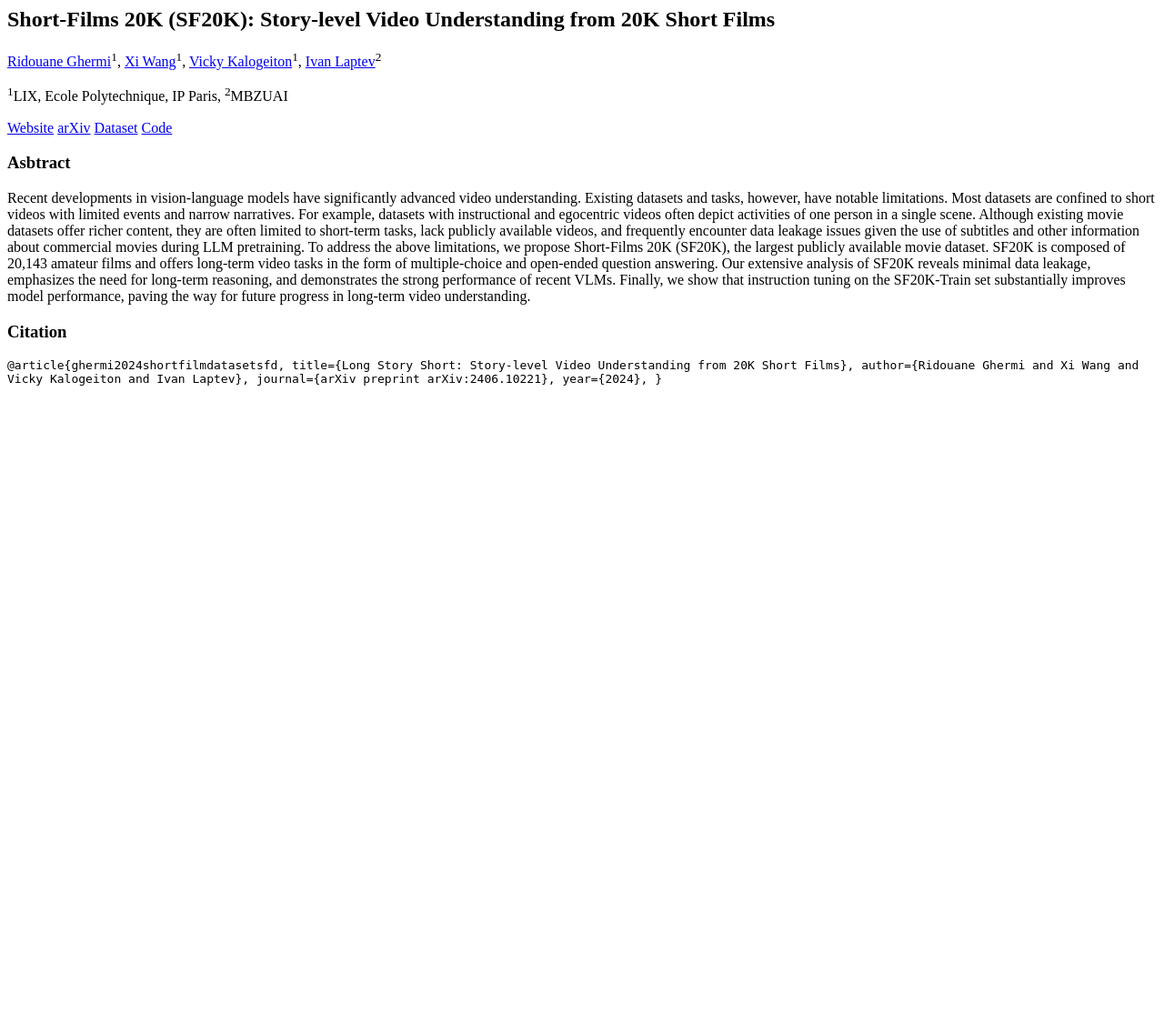
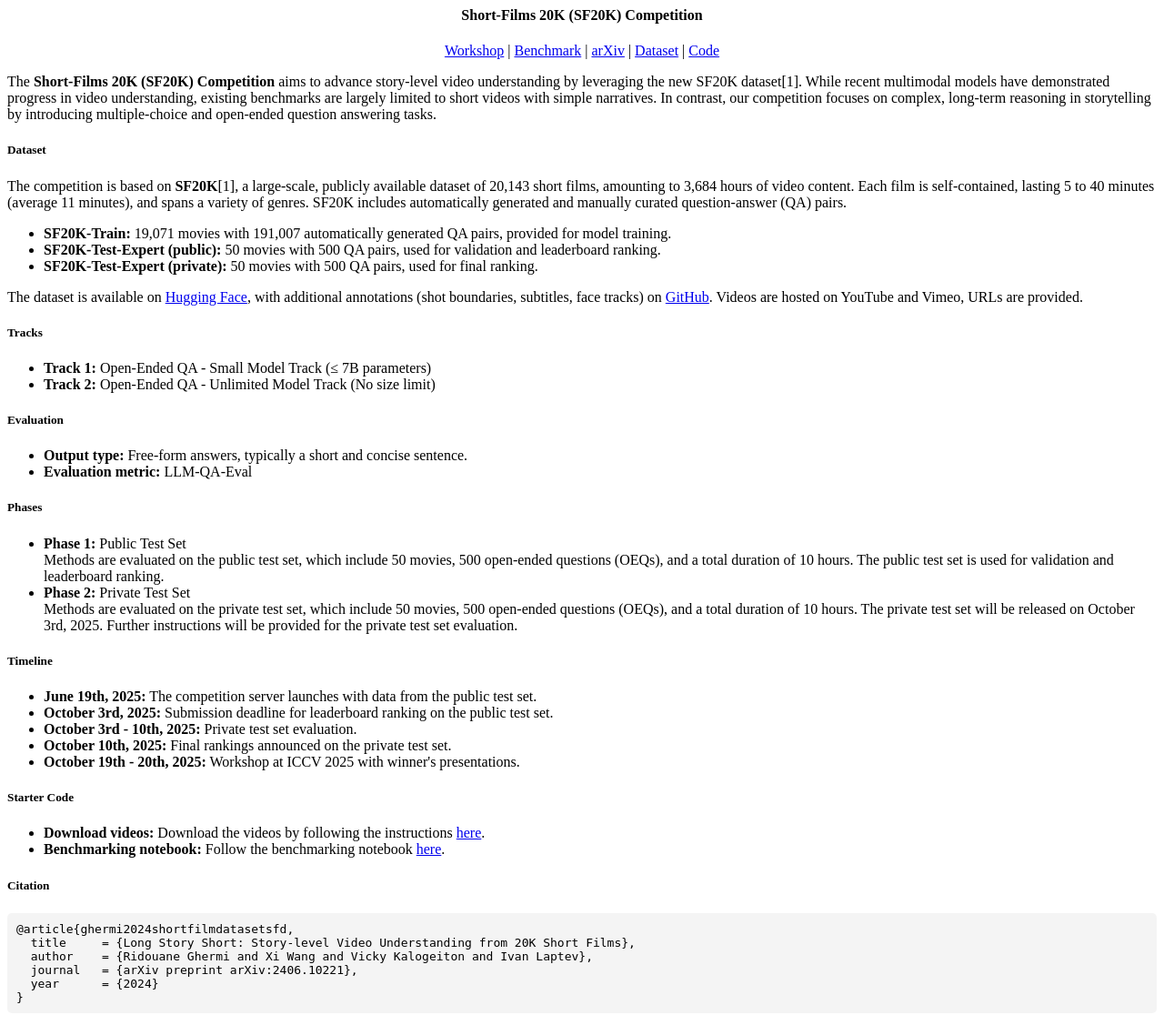
Before and after one commit to ridouaneg/SF20K-Competition, a Python web app: template templates/description.html in a window 1280 px wide. Shown: the whole page at 91% size. Before the commit the page ends 424 px from the top, so only its background shows below. Run offline with Jinja, Linux system fonts and the light colour scheme; the template is opened without the code that fills it, so the values that code supplies are empty.

Commit message:
Update description.html

```diff
--- a/templates/description.html
+++ b/templates/description.html
@@ -1,44 +1,109 @@
-<h2><strong>Short-Films 20K (SF20K): Story-level Video Understanding from 20K Short Films</strong></h2>
+<style>
+  .center {
+    text-align: center;
+  }
+  pre.code {
+    background-color: #f4f4f4;
+    padding: 10px;
+    overflow-x: auto;
+    border-radius: 5px;
+    font-family: monospace;
+  }
+</style>
 
-<p>
-  <a href="https://ridouaneg.github.io/">Ridouane Ghermi</a><sup>1</sup>,
-  <a href="https://triocrossing.github.io/">Xi Wang</a><sup>1</sup>,
-  <a href="https://vicky.kalogeiton.info/">Vicky Kalogeiton</a><sup>1</sup>,
-  <a href="https://www.di.ens.fr/~laptev/">Ivan Laptev</a><sup>2</sup>
-</p>
+<h4 class="center"><strong>Short-Films 20K (SF20K) Competition</strong></h4>
 
-<p><sup>1</sup>LIX, Ecole Polytechnique, IP Paris, <sup>2</sup>MBZUAI</p>
-
-<p>
-  <a href="https://ridouaneg.github.io/sf20k.html">Website</a>
-  <a href="https://arxiv.org/abs/2406.10221">arXiv</a>
-  <a href="https://huggingface.co/datasets/rghermi/sf20k">Dataset</a>
+<p class="center">
+  <a href="https://slomo-workshop.github.io/">Workshop</a> |
+  <a href="https://ridouaneg.github.io/sf20k.html">Benchmark</a> |
+  <a href="https://arxiv.org/abs/2406.10221">arXiv</a> |
+  <a href="https://huggingface.co/datasets/rghermi/sf20k">Dataset</a> |
   <a href="https://github.com/ridouaneg/sf20k">Code</a>
 </p>
 
-<h3>Asbtract</h3>
+<p>
+  The <strong>Short-Films 20K (SF20K) Competition</strong> aims to advance story-level video understanding
+  by leveraging the new SF20K dataset[1]. While recent multimodal models have demonstrated
+  progress in video understanding, existing benchmarks are largely limited to short videos with simple narratives. In contrast,
+  our competition focuses on complex, long-term reasoning in storytelling by introducing multiple-choice and open-ended
+  question answering tasks.
+</p>
+
+<!-- <p>
+  The SF20K dataset is the largest publicly available movie dataset, composed of 20,143 amateur films. It offers long-term
+  video tasks in the form of multiple-choice and open-ended question answering. Our extensive analysis of SF20K reveals
+  minimal data leakage, emphasizes the need for long-term reasoning, and demonstrates the strong performance of recent VLMs.
+</p> -->
+
+<h5>Dataset</h5>
 
 <p>
-  Recent developments in vision-language models have significantly advanced video understanding.
-  Existing datasets and tasks, however, have notable limitations.
-  Most datasets are confined to short videos with limited events and narrow narratives.
-  For example, datasets with instructional and egocentric videos often depict activities of one person in a single scene.
-  Although existing movie datasets offer richer content, they are often limited to short-term tasks, lack publicly available videos, and frequently encounter data leakage issues given the use of subtitles and other information about commercial movies during LLM pretraining.
-  To address the above limitations, we propose Short-Films 20K (SF20K), the largest publicly available movie dataset.
-  SF20K is composed of 20,143 amateur films and offers long-term video tasks in the form of multiple-choice and open-ended question answering.
-  Our extensive analysis of SF20K reveals minimal data leakage, emphasizes the need for long-term reasoning, and demonstrates the strong performance of recent VLMs.
-  Finally, we show that instruction tuning on the SF20K-Train set substantially improves model performance, paving the way for future progress in long-term video understanding.
+  The competition is based on <strong>SF20K</strong>[1], a large-scale, publicly available dataset of
+  20,143 short films, amounting to 3,684 hours of video content. Each film is self-contained, lasting 5 to 40 minutes
+  (average 11 minutes), and spans a variety of genres. SF20K includes automatically generated and manually curated
+  question-answer (QA) pairs.
 </p>
 
-<h3>Citation</h3>
+<ul>
+    <li><strong>SF20K-Train:</strong> 19,071 movies with 191,007 automatically generated QA pairs, provided for model training.</li>
+    <li><strong>SF20K-Test-Expert (public):</strong> 50 movies with 500 QA pairs, used for validation and leaderboard ranking.</li>
+    <li><strong>SF20K-Test-Expert (private):</strong> 50 movies with 500 QA pairs, used for final ranking.</li>
+</ul>
 
 <p>
-  <code>
-    @article{ghermi2024shortfilmdatasetsfd,
-      title={Long Story Short: Story-level Video Understanding from 20K Short Films},
-      author={Ridouane Ghermi and Xi Wang and Vicky Kalogeiton and Ivan Laptev},
-      journal={arXiv preprint arXiv:2406.10221},
-      year={2024},
-    }
-  </code>
+  The dataset is available on <a href="https://huggingface.co/datasets/rghermi/sf20k">Hugging Face</a>, with additional annotations (shot boundaries, subtitles, face tracks) on <a href="https://github.com/ridouaneg/sf20k">GitHub</a>. Videos are hosted on YouTube and Vimeo, URLs are provided.
 </p>
+
+<h5>Tracks</h5>
+
+<ul>
+    <li><strong>Track 1:</strong> Open-Ended QA -  Small Model Track (≤ 7B parameters)</li>
+    <li><strong>Track 2:</strong> Open-Ended QA - Unlimited Model Track (No size limit)</li>
+</ul>
+
+<h5>Evaluation</h5>
+
+<ul>
+  <li><strong>Output type:</strong> Free-form answers, typically a short and concise sentence.</li>
+  <li><strong>Evaluation metric:</strong> LLM-QA-Eval</li>
+</ul>
+
+<h5>Phases</h5>
+
+<ul>
+  <li><strong>Phase 1:</strong> Public Test Set</li>
+  Methods are evaluated on the public test set, which include 50 movies, 500 open-ended questions (OEQs), and a total duration of 10 hours.
+  The public test set is used for validation and leaderboard ranking.
+  <li><strong>Phase 2:</strong> Private Test Set</li>
+  Methods are evaluated on the private test set, which include 50 movies, 500 open-ended questions (OEQs), and a total duration of 10 hours.
+  The private test set will be released on October 3rd, 2025.
+  Further instructions will be provided for the private test set evaluation.
+</ul>
+
+<h5>Timeline</h5>
+
+<ul>
+    <li><strong>June 19th, 2025:</strong> The competition server launches with data from the public test set.</li>
+    <li><strong>October 3rd, 2025:</strong> Submission deadline for leaderboard ranking on the public test set.</li>
+    <li><strong>October 3rd - 10th, 2025:</strong> Private test set evaluation.</li>
+    <li><strong>October 10th, 2025:</strong> Final rankings announced on the private test set.</li>
+    <li><strong>October 19th - 20th, 2025:</strong> Workshop at ICCV 2025 with winner's presentations.</li>
+</ul>
+
+<h5>Starter Code</h5>
+
+<ul>
+    <li><strong>Download videos:</strong> Download the videos by following the instructions <a href="https://github.com/ridouaneg/sf20k#download-videos">here</a>.</li>
+    <li><strong>Benchmarking notebook:</strong> Follow the benchmarking notebook <a href="https://github.com/ridouaneg/sf20k#benchmarking-guide">here</a>.</li>
+</ul>
+
+<h5>Citation</h5>
+
+<pre class="code">
+@article{ghermi2024shortfilmdatasetsfd,
+  title     = {Long Story Short: Story-level Video Understanding from 20K Short Films},
+  author    = {Ridouane Ghermi and Xi Wang and Vicky Kalogeiton and Ivan Laptev},
+  journal   = {arXiv preprint arXiv:2406.10221},
+  year      = {2024}
+}
+</pre>
```
